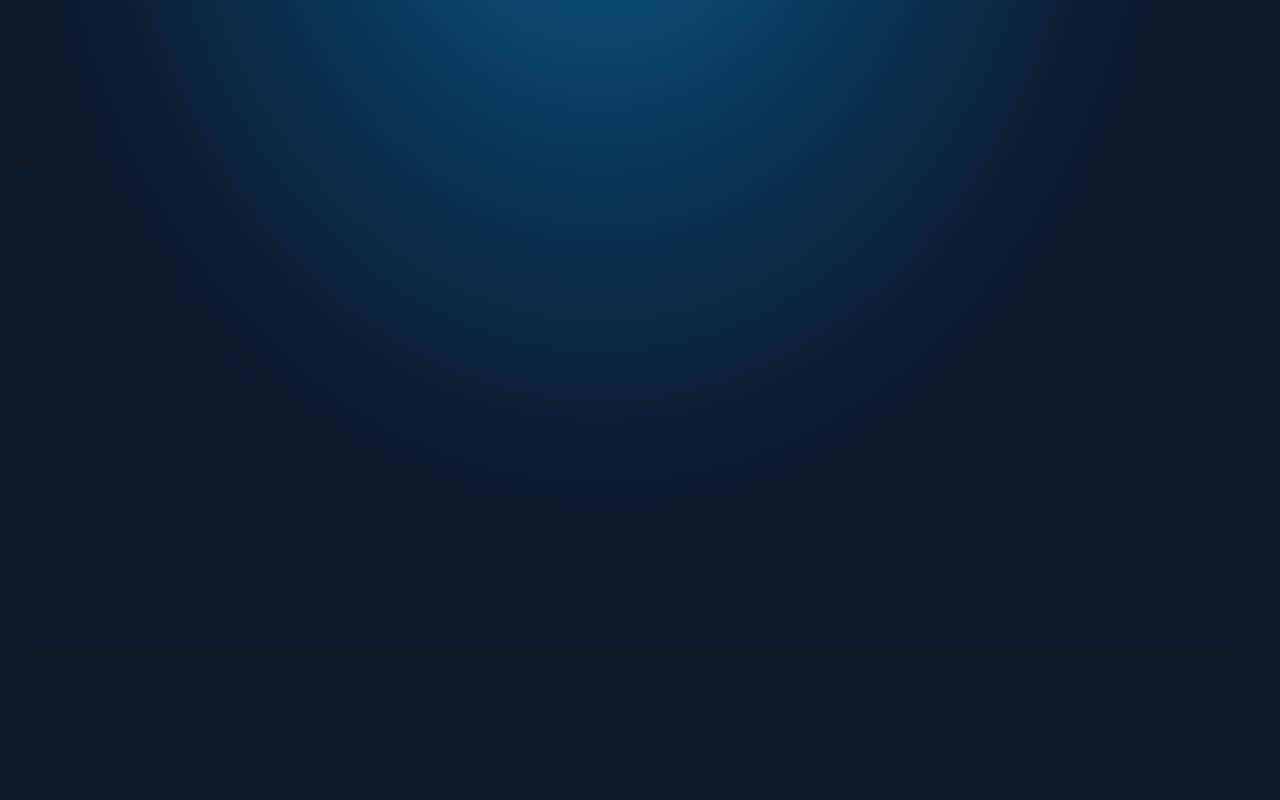
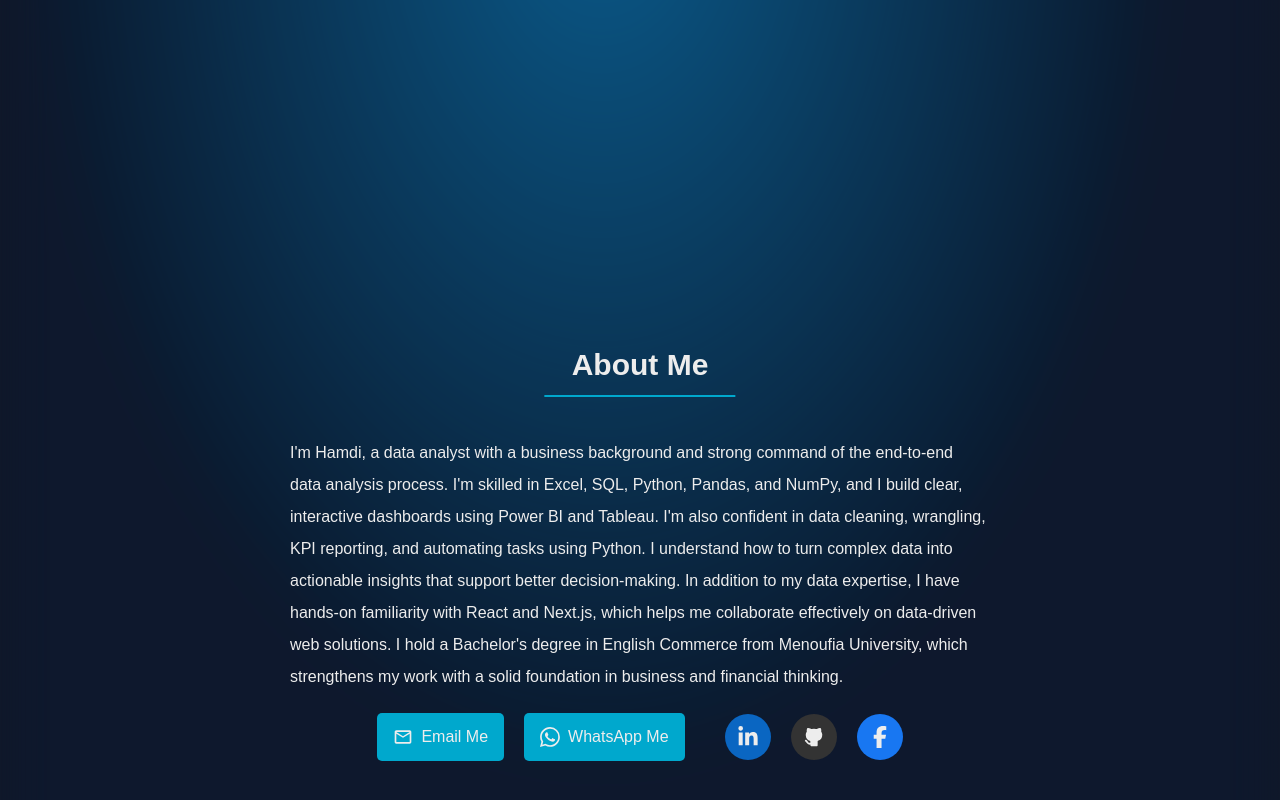
Before and after one commit to Hamdi-Emad/analysis-portfolio, a Next.js app: page / in a window 1280 px wide. Shown: the part 654-1454 px from the top of the page. Before the commit the page ends 1300 px from the top, so only its background shows below. Built offline with nearby package versions, Linux system fonts and the light colour scheme.

Commit message:
Create About Sec

```diff
--- a/package.json
+++ b/package.json
@@ -15,8 +15,10 @@
     "react": "19.1.0",
     "react-burger-menu": "^3.1.0",
     "react-dom": "19.1.0",
+    "react-icons": "^5.5.0",
     "react-intersection-observer": "^9.16.0",
     "react-scrollspy": "^3.4.3",
+    "simple-icons": "^15.8.0",
     "typewriter-effect": "^2.22.0"
   },
   "devDependencies": {
--- a/src/app/_components/about.jsx
+++ b/src/app/_components/about.jsx
@@ -1,7 +1,70 @@
+import { FaFacebookF, FaLinkedinIn } from "react-icons/fa6";
+import { BsWhatsapp } from "react-icons/bs";
+import { TbBrandGithubFilled } from "react-icons/tb";
+import { MdOutlineMailOutline } from "react-icons/md";
+
 export default function About() {
-   return <>
-      <div className="h-[500px] w-[100%]" id="about">
-         1234
-      </div>
-   </>;
+   return (
+      <>
+         <div className="h-screen flex justify-center items-center" id="about">
+            <div className="">
+                           <div className="sec-title  text-center pb-10">
+               <h2>
+                  About <span>Me</span>
+               </h2>
+            </div>
+            <div className="flex flex-col justify-center items-center ">
+               <p className="max-w-[700px] text-center md:text-start leading-[2]">
+                  I'm Hamdi, a data analyst with a business background and
+                  strong command of the end-to-end <br /> data analysis process.
+                  I'm skilled in Excel, SQL, Python, Pandas, and NumPy, and I
+                  build clear, interactive dashboards using Power BI and
+                  Tableau. I'm also confident in data cleaning, wrangling, KPI
+                  reporting, and automating tasks using Python. I understand how
+                  to turn complex data into actionable insights that support
+                  better decision-making. In addition to my data expertise, I
+                  have hands-on familiarity with React and Next.js, which helps
+                  me collaborate effectively on data-driven web solutions. I
+                  hold a Bachelor's degree in English Commerce from Menoufia
+                  University, which strengthens my work with a solid foundation
+                  in business and financial thinking.
+               </p>
+               <div className="flex justify-center items-center gap-10 mt-5">
+                  <div className="buttons flex justify-center items-center gap-5">
+                     <button className="bg-[#00a8cd] w-[60%] md:w-auto cursor-pointer hover:bg-[#009dcde8] transition text-[16px] py-3 px-4 rounded-[5px] flex justify-between gap-2 items-center">
+                        <span>
+                           <MdOutlineMailOutline className="h-5 w-5" />
+                        </span>
+                        <span className="text-nowrap">Email Me</span>
+                     </button>
+                     <button className="bg-[#00a8cd] w-[60%] md:w-auto cursor-pointer hover:bg-[#009dcde8] transition text-[16px] py-3 px-4 rounded-[5px] flex justify-between gap-2 items-center">
+                        <span>
+                           <BsWhatsapp className="h-5 w-5" />
+                        </span>
+                        <span className="text-nowrap">WhatsApp Me</span>
+                     </button>
+                  </div>
+                  <div className="icons flex justify-center items-center gap-5 ">
+                     <div className="cursor-pointer bg-[#0a66c2] p-3 rounded-full">
+                        <a href="">
+                           <FaLinkedinIn size={22} />
+                        </a>
+                     </div>
+                     <div className="cursor-pointer bg-[#333333] p-3 rounded-full">
+                        <a href="">
+                           <TbBrandGithubFilled size={22} />
+                        </a>
+                     </div>
+                     <div className="cursor-pointer bg-[#1877f2] p-3 rounded-full">
+                        <a href="">
+                           <FaFacebookF size={22} />
+                        </a>
+                     </div>
+                  </div>
+               </div>
+            </div>
+            </div>
+         </div>
+      </>
+   );
 }
--- a/src/app/_components/landing.jsx
+++ b/src/app/_components/landing.jsx
@@ -11,9 +11,30 @@ export default function Landing() {
          <div className="grid grid-cols-1 md:grid-cols-2 gap-4 h-screen">
             <div className="w-full text-sec flex justify-center items-center ">
                <div className=" w-full">
+                  {/* <h1 className="text-3xl lg:text-6xl text-center md:text-start text-white font-bold">
+                     <span className="block text-4xl md:text-5xl  text-[#ffffffc7]">
+                        Hello, I'm
+                     </span>
+                     <span className="text-4xl lg:text-7xl block py-10 text-[#00a8cd]">
+                        Hamdi Emad
+                     </span>
+                     <span className=" block text-4xl md:text-5xl pb-10 text-nowrap">
+                        <Typewriter
+                           options={{
+                              strings: ["DATA ANALYST"],
+                              autoStart: true,
+                              loop: true,
+                              delay: 100,
+                              cursor: "_",
+                              deleteSpeed: 50,
+                           }}
+                        />
+                     </span>
+                  </h1> */}
+
                   <h1 className="text-3xl lg:text-6xl text-center md:text-start text-white font-bold">
                      Hi, I'm <span className="text-[#00a8cd]">Hamdi</span>
-                     <span className="text-4xl lg:text-7xl block py-10">
+                     <span className="text-4xl lg:text-7xl block py-10 text-nowrap">
                         <Typewriter
                            options={{
                               strings: ["DATA ANALYST"],
@@ -21,21 +42,21 @@ export default function Landing() {
                               loop: true,
                               delay: 100,
                               cursor: "",
-                              deleteSpeed: 50,
+                              deleteSpeed: 70,
                            }}
                         />
                      </span>
                   </h1>
                   <div className="flex flex-col md:flex-row gap-3  items-center ">
-                     <button className="bg-[#00a8cd] w-[60%] md:w-auto cursor-pointer hover:bg-[#009dcde8] transition text-[20px] py-3 px-5 rounded-[5px] flex justify-between gap-2 items-center">
+                     <button className="bg-[#00a8cd] w-[50%] md:w-auto cursor-pointer hover:bg-[#009dcde8] transition text-[20px] py-3 px-4 rounded-[5px] flex justify-between gap-2 items-center">
                         <span>
-                           <FileUser size={25} />
+                           <FileUser size={23} />
                         </span>
                         <span className="text-nowrap">View Resume</span>
                      </button>
-                     <button className="bg-[#00a8cd] w-[60%] md:w-auto cursor-pointer hover:bg-[#009dcde8] transition text-[20px] py-3 px-5 rounded-[5px] flex justify-between gap-2 items-center">
+                     <button className="bg-[#00a8cd] w-[50%] md:w-auto cursor-pointer hover:bg-[#009dcde8] transition text-[20px] py-3 px-4 rounded-[5px] flex justify-between gap-2 items-center">
                         <span>
-                           <Send size={25} />
+                           <Send size={23} />
                         </span>
                         <span className="text-nowrap">Contact Me</span>
                      </button>
--- a/src/app/globals.css
+++ b/src/app/globals.css
@@ -12,21 +12,13 @@
    --font-mono: var(--font-geist-mono);
 }
 
-@media (prefers-color-scheme: dark) {
-   :root {
-      --background: #0a0a0a;
-      --foreground: #ededed;
-   }
-}
-
 html {
-      scroll-behavior: smooth;
+   scroll-behavior: smooth;
 }
 
 body {
-   color: var(--foreground);
+   color: #ededed;
    font-family: Arial, Helvetica, sans-serif;
-
 }
 
 .active {
@@ -58,3 +50,30 @@ body {
    -webkit-backdrop-filter: blur(25px) saturate(200%);
    background-color: rgba(17, 25, 40, 0.9);
 }
+
+.sec-title {
+   display: flex;
+   justify-content: center;
+   align-items: center;
+}
+.sec-title h2 {
+   font-size: 30px;
+   font-weight: 600;
+   position: relative;
+   width: fit-content;
+   padding: 10px 0px;
+}
+.sec-title span {
+   /* color: #00a8cd; */
+}
+.sec-title h2::after {
+   content: "";
+   width: 140%;
+   height: 2px;
+   position: absolute;
+   background-color: #00a8cd;
+   /* background-image: linear-gradient(to right , #00a8cd, transparent); */
+   bottom: 0;
+   left: 50%;
+   transform: translateX(-50%);
+}
```
Also changed, not shown: 1 other file (tests, documents, lock files or other folders).
